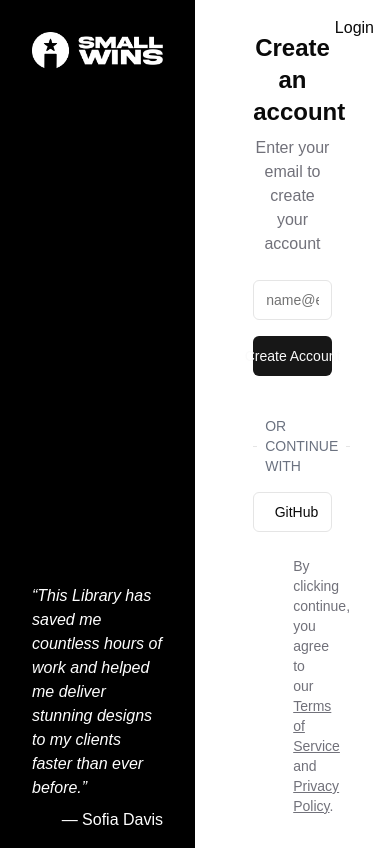
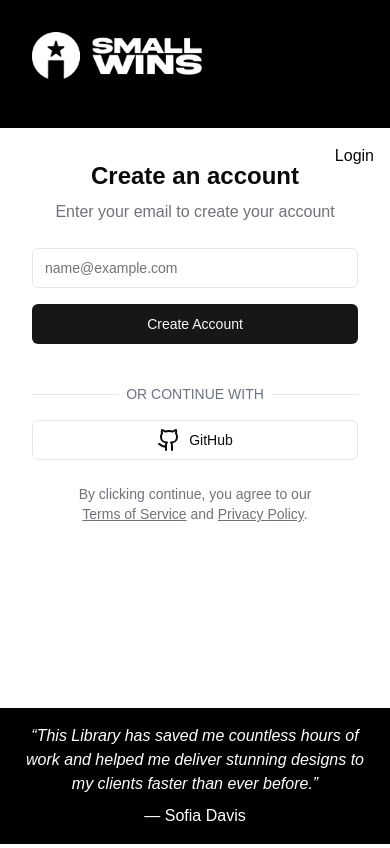
Before and after one commit to vedantbhamare-11/Swins-Dashboard, a Next.js app: page /signup in a window 390 px wide. Built offline with nearby package versions, Linux system fonts and the light colour scheme.

Commit message:
resolved the issues with responsiveness

```diff
--- a/src/app/signin/page.tsx
+++ b/src/app/signin/page.tsx
@@ -23,19 +23,19 @@ const SignIn: React.FC = () => {
   };
 
   return (
-    <div className="min-h-screen flex">
+    <div className="min-h-screen flex flex-col md:flex-row">
       {/* Left Part: Black Background with Logo */}
-      <div className="w-1/2 bg-black relative flex flex-col justify-between p-8">
+      <div className="md:w-1/2 bg-black relative flex flex-col justify-between p-8">
         {/* Logo */}
         <Image
           src={Logo}
           alt="Small Wins Logo"
           width={170}
           height={50}
+          className="mb-4"
         />
 
-        {/* Quote at the bottom */}
-        <div className="text-white absolute bottom-4 left-8 right-8">
+        <div className="hidden md:block text-white absolute bottom-4 left-8 right-8">
           <p className="italic">
             “This Library has saved me countless hours of work and helped me
             deliver stunning designs to my clients faster than ever before.”
@@ -45,7 +45,7 @@ const SignIn: React.FC = () => {
       </div>
 
       {/* Right Part: Sign In Form */}
-      <div className="w-1/2 bg-white flex flex-col justify-center p-8 relative">
+      <div className="md:w-1/2 bg-white flex flex-col justify-center p-8 relative">
         {/* Sign Up Link in the top-right corner */}
         <div className="absolute top-4 right-4">
           <Link href="/signup" className="hover:underline">
@@ -54,7 +54,7 @@ const SignIn: React.FC = () => {
         </div>
 
         {/* Sign In Form */}
-        <div className="w-[60%] mx-auto">
+        <div className="w-full md:w-[60%] mx-auto">
           {/* Heading */}
           <h1 className="text-2xl font-bold mb-2 text-center">Log In</h1>
           <p className="text-[#71717A] mb-6 text-center">
@@ -100,6 +100,15 @@ const SignIn: React.FC = () => {
           </p>
         </div>
       </div>
+
+      {/* Footer for the Quote on small screens */}
+      <div className="block md:hidden text-white bg-black p-4 text-center mt-auto">
+        <p className="italic">
+          “This Library has saved me countless hours of work and helped me
+          deliver stunning designs to my clients faster than ever before.”
+        </p>
+        <p className="mt-2">— Sofia Davis</p>
+      </div>
     </div>
   );
 };
--- a/src/app/signup/page.tsx
+++ b/src/app/signup/page.tsx
@@ -8,42 +8,39 @@ import Link from "next/link";
 import { Github } from "lucide-react";
 import Image from "next/image"; // Import Next.js Image component
 import Logo from "@/app/assets/logo.png"; // Importing the image from the src folder
-import { useRouter } from 'next/navigation'; // Import useRouter
 
 const SignUp: React.FC = () => {
-  const router = useRouter(); // Initialize the useRouter hook
-
   const handleCreateAccount = () => {
     // Add your account creation logic here (e.g., API call for registration)
-
-    // After successful account creation, redirect to SignIn2 page
-    router.push('/signup2'); // Redirect to the SignIn2 page
   };
 
   return (
-    <div className="min-h-screen flex">
-      {/* Left Part: Black Background with Logo and Quote */}
-      <div className="w-1/2 bg-black relative flex flex-col justify-between p-8">
+    <div className="min-h-screen flex flex-col md:flex-row">
+      {/* Left Part: Black Background with Logo */}
+      <div className="md:w-1/2 bg-black relative flex flex-col justify-between p-8">
         {/* Logo */}
         <Image
-          src={Logo} // Update the path to point to assets folder
+          src={Logo}
           alt="Small Wins Logo"
-          width={170} // Adjust width as needed
-          height={50} // Adjust height as needed
+          width={170}
+          height={50}
+          className="mb-4" // Add some margin below the logo
         />
 
-        {/* Quote at the bottom */}
-        <div className="text-white absolute bottom-4 left-8 right-8">
+        {/* Quote at the bottom for larger screens */}
+        <div className="text-white hidden md:block absolute bottom-4 left-8 right-8">
           <p className="italic">
             “This Library has saved me countless hours of work and helped me
             deliver stunning designs to my clients faster than ever before.”
           </p>
-          <p className="mt-2 text-right">— Sofia Davis</p>
+          <p className="mt-2 text-right text-xs">— Sofia Davis</p>
         </div>
+
+
       </div>
 
       {/* Right Part: Sign Up Form */}
-      <div className="w-1/2 bg-white flex flex-col justify-center p-8 relative">
+      <div className="md:w-1/2 bg-white flex flex-col justify-center p-8 relative">
         {/* Login Link in the top-right corner */}
         <div className="absolute top-4 right-4">
           <Link href="/signin" className="hover:underline">
@@ -52,7 +49,7 @@ const SignUp: React.FC = () => {
         </div>
 
         {/* Sign Up Form */}
-        <div className="w-[60%] mx-auto">
+        <div className="w-full md:w-[60%] mx-auto">
           {/* Heading */}
           <h1 className="text-2xl font-bold mb-2 text-center">Create an account</h1>
           <p className="text-[#71717A] mb-6 text-center">
@@ -94,6 +91,14 @@ const SignUp: React.FC = () => {
           </p>
         </div>
       </div>
+      {/* Quote for smaller screens */}
+      <div className="block md:hidden text-white bg-black p-4 text-center mt-auto">
+        <p className="italic">
+          “This Library has saved me countless hours of work and helped me
+          deliver stunning designs to my clients faster than ever before.”
+        </p>
+        <p className="mt-2">— Sofia Davis</p>
+      </div>
     </div>
   );
 };
--- a/src/app/signup2/page.tsx
+++ b/src/app/signup2/page.tsx
@@ -20,25 +20,25 @@ const SignUp2: React.FC = () => {
 
   const handleCreateAccount = () => {
     // Add your account creation logic here (e.g., API call for registration)
-
     // After successful account creation, redirect to Dashboard
     router.push('/dashboard'); // Redirect to the Dashboard page
   };
 
   return (
-    <div className="min-h-screen flex">
+    <div className="min-h-screen flex flex-col md:flex-row">
       {/* Left Part: Black Background with Logo */}
-      <div className="w-1/2 bg-black relative flex flex-col justify-between p-8">
+      <div className="md:w-1/2 bg-black relative flex flex-col justify-between p-8">
         {/* Logo */}
         <Image
           src={Logo}
           alt="Small Wins Logo"
           width={170}
           height={50}
+          className="mb-4"
         />
 
-        {/* Quote at the bottom */}
-        <div className="text-white absolute bottom-4 left-8 right-8">
+        {/* Quote at the bottom (Visible on large screens) */}
+        <div className="hidden md:block text-white absolute bottom-4 left-8 right-8">
           <p className="italic">
             “This Library has saved me countless hours of work and helped me
             deliver stunning designs to my clients faster than ever before.”
@@ -48,7 +48,7 @@ const SignUp2: React.FC = () => {
       </div>
 
       {/* Right Part: Sign Up Form */}
-      <div className="w-1/2 bg-white flex flex-col justify-center p-8 relative">
+      <div className="md:w-1/2 bg-white flex flex-col justify-center p-8 relative">
         {/* Login Link in the top-right corner */}
         <div className="absolute top-4 right-4">
           <Link href="/signin" className="hover:underline">
@@ -57,7 +57,7 @@ const SignUp2: React.FC = () => {
         </div>
 
         {/* Sign Up Form */}
-        <div className="w-[60%] mx-auto">
+        <div className="w-full md:w-[60%] mx-auto">
           {/* Heading */}
           <h1 className="text-2xl font-bold mb-2 text-center">Create an account</h1>
           <p className="text-[#71717A] mb-6 text-center">
@@ -71,7 +71,7 @@ const SignUp2: React.FC = () => {
               placeholder="Enter your Name"
               value={name}
               onChange={(e) => setName(e.target.value)}
-              className="w-full placeholder:text-[#C3C3C3]" // Set placeholder color
+              className="w-full placeholder:text-[#C3C3C3]"
             />
           </div>
           <div className="mb-4">
@@ -80,7 +80,7 @@ const SignUp2: React.FC = () => {
               placeholder="Enter your Organisation Name"
               value={orgName}
               onChange={(e) => setOrgName(e.target.value)}
-              className="w-full placeholder:text-[#C3C3C3]" // Set placeholder color
+              className="w-full placeholder:text-[#C3C3C3]"
             />
           </div>
           <div className="mb-4">
@@ -89,7 +89,7 @@ const SignUp2: React.FC = () => {
               placeholder="Enter your company website"
               value={website}
               onChange={(e) => setWebsite(e.target.value)}
-              className="w-full placeholder:text-[#C3C3C3]" // Set placeholder color
+              className="w-full placeholder:text-[#C3C3C3]"
             />
           </div>
           <div className="mb-4">
@@ -98,7 +98,7 @@ const SignUp2: React.FC = () => {
               placeholder="Enter your password"
               value={password}
               onChange={(e) => setPassword(e.target.value)}
-              className="w-full placeholder:text-[#C3C3C3]" // Set placeholder color
+              className="w-full placeholder:text-[#C3C3C3]"
             />
           </div>
           <div className="mb-4">
@@ -107,7 +107,7 @@ const SignUp2: React.FC = () => {
               placeholder="Re-enter your password"
               value={confirmPassword}
               onChange={(e) => setConfirmPassword(e.target.value)}
-              className="w-full placeholder:text-[#C3C3C3]" // Set placeholder color
+              className="w-full placeholder:text-[#C3C3C3]"
             />
           </div>
 
@@ -116,7 +116,7 @@ const SignUp2: React.FC = () => {
             <select
               value={orgType}
               onChange={(e) => setOrgType(e.target.value)}
-              className={`w-full border border-gray-300 rounded-md p-2 placeholder:text-[#C3C3C3] ${orgType ? 'text-black' : 'text-[#C3C3C3]'}`} // Change text color based on selection
+              className={`w-full border border-gray-300 rounded-md p-2 placeholder:text-[#C3C3C3] ${orgType ? 'text-black' : 'text-[#C3C3C3]'}`}
             >
               <option value="" disabled hidden>
                 Type of Organisation
@@ -141,6 +141,15 @@ const SignUp2: React.FC = () => {
           </p>
         </div>
       </div>
+
+      {/* Footer for the Quote on small screens */}
+      <div className="block md:hidden text-white bg-black p-4 text-center">
+        <p className="italic">
+          “This Library has saved me countless hours of work and helped me
+          deliver stunning designs to my clients faster than ever before.”
+        </p>
+        <p className="mt-2">— Sofia Davis</p>
+      </div>
     </div>
   );
 };
```
